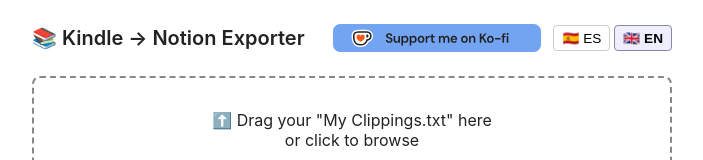
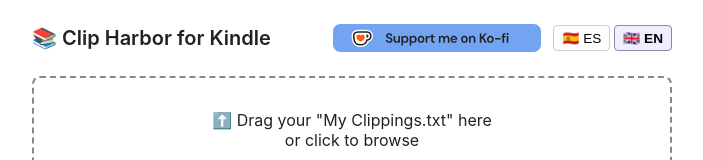
Before and after one commit to melinDross/ClipHarborKindle, a website with bundled scripts: page web/index.html in a window 1280 px wide. Shown: the top 160 px of the page, without its empty margins (288-991 px from the left). Built offline with nearby package versions, Linux system fonts and the light colour scheme.

Commit message:
Rebrand project as Clip Harbor for Kindle

```diff
--- a/web/index.html
+++ b/web/index.html
@@ -3,12 +3,12 @@
 <head>
   <meta charset="UTF-8">
   <meta name="viewport" content="width=device-width, initial-scale=1">
-  <title>Kindle → Notion Exporter</title>
+  <title>Clip Harbor for Kindle</title>
   <link rel="stylesheet" href="style.css">
 </head>
 <body>
   <header class="nav">
-    <span>📚 Kindle → Notion Exporter</span>
+    <span>📚 Clip Harbor for Kindle</span>
     <div class="header-actions">
       <a id="kofi-link" class="kofi-link" href="https://ko-fi.com/melindross" target="_blank" rel="noopener noreferrer">
         <img src="vendor/kofi-badge.svg" alt="Buy Me a Coffee at ko-fi.com" class="kofi-badge">
--- a/web/package.json
+++ b/web/package.json
@@ -1,5 +1,5 @@
 {
-  "name": "kindle-notion-web-exporter",
+  "name": "clip-harbor-kindle",
   "private": true,
   "type": "module"
 }
```
Also changed, not shown: README.md.
